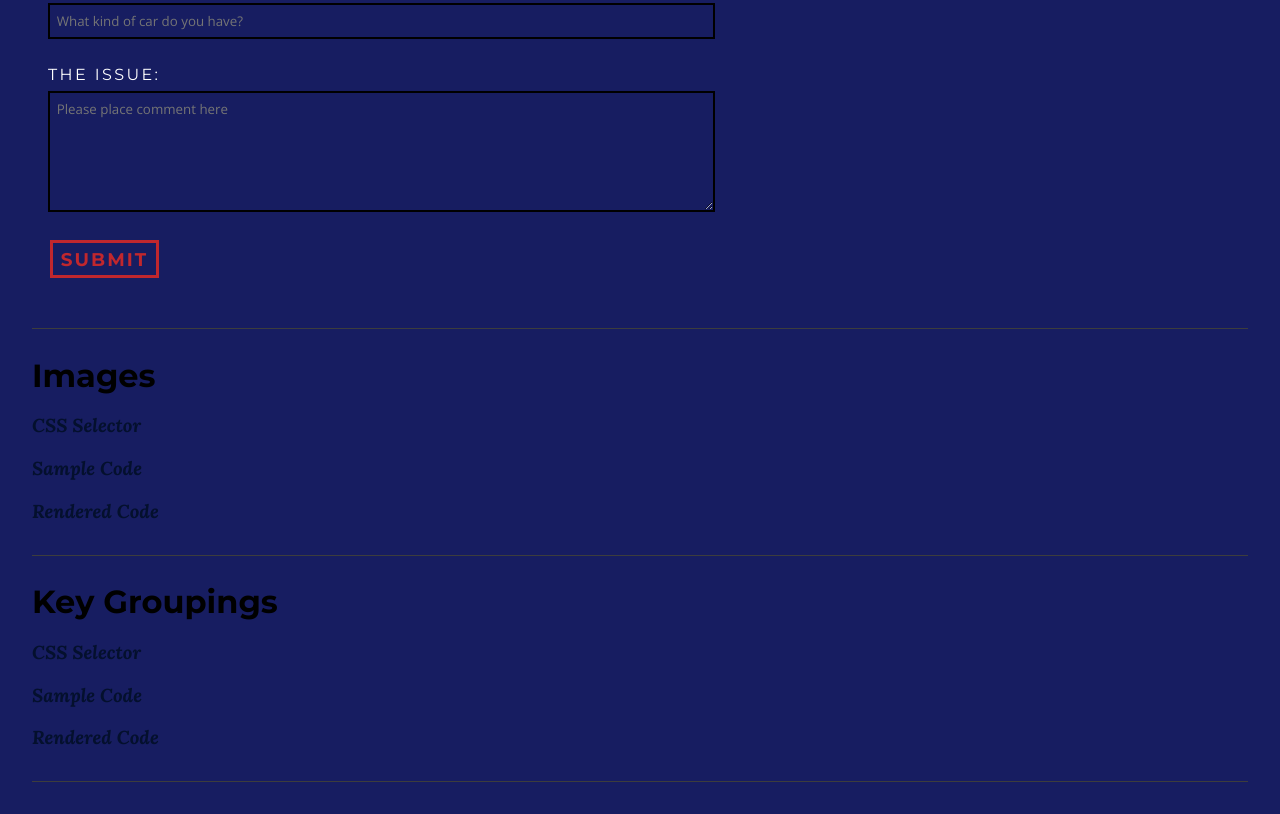
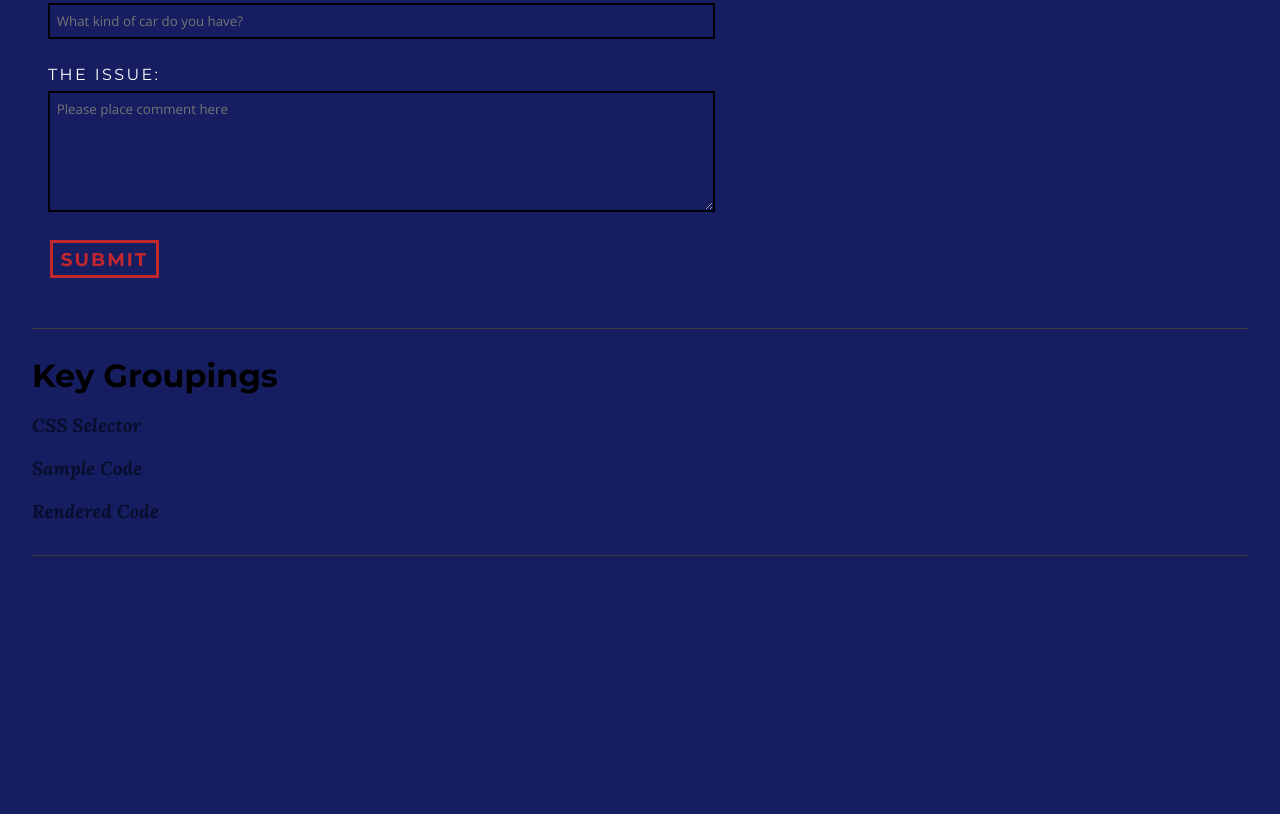
Before and after one commit to l1nfinite/p02-hoangmobile, a plain HTML site: page styleguide.html in a window 1280 px wide. Shown: the part 1881-2695 px from the top of the page. After the commit the page ends 2469 px from the top, so only its background shows below. Drawn offline with nearby package versions, Linux system fonts and the light colour scheme.

Commit message:
took out images in nav bar

```diff
--- a/styleguide.html
+++ b/styleguide.html
@@ -27,7 +27,6 @@
         <a href="#buttons" class="button-nav">Button</a>
         <a href="#forms" class="button-nav">Forms</a>
         <a href="#keyGroups" class="button-nav">Key Groupings</a>
-        <a href="#images" class="button-nav">Images</a>
       </nav>
     </div>
 
@@ -126,13 +125,6 @@
 
     </section>
 
-  <!--Images-->
-    <section id="images">
-      <h1 class="section-heading">Images</h1>
-      <h3 class="section-heading">CSS selector</h3>
-      <h3 class="section-heading">Sample Code</h3>
-      <h3 class="section-heading">Rendered Code</h3>
-    </section>
 
 <!--Key Groupings-->
     <section id="keyGroups">
```
